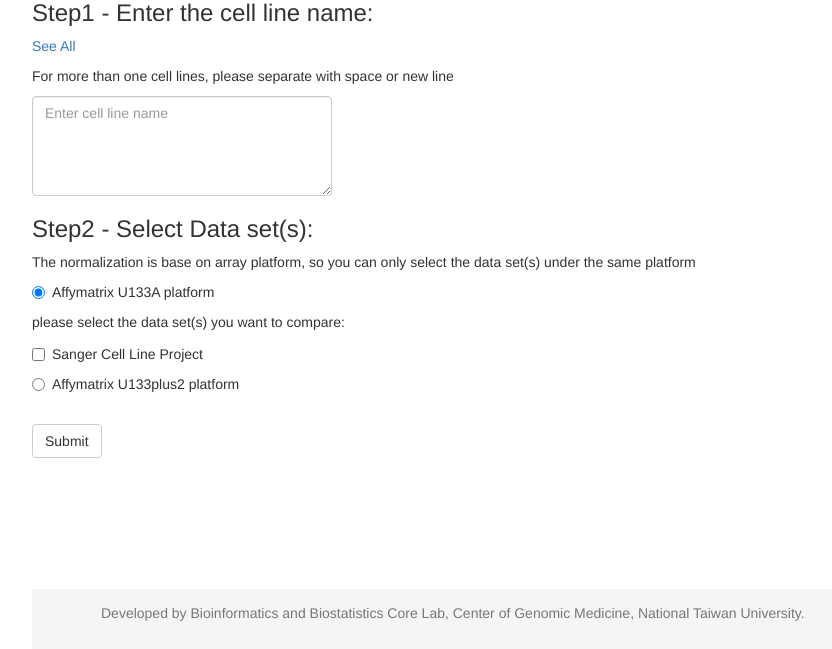
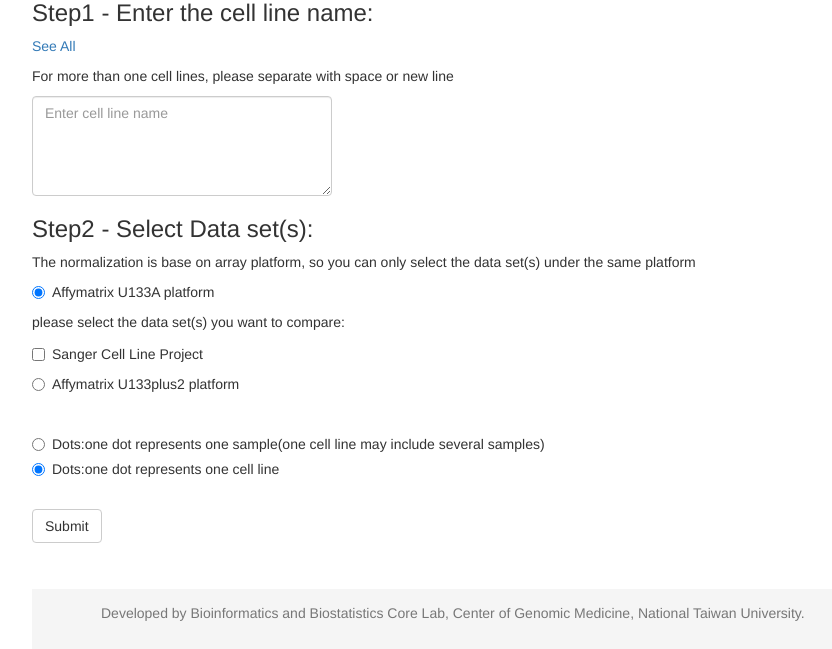
Before and after one commit to LeeYiFang/Carkinos, a Django app: page /similar_assessment in a window 1280 px wide; the page is wider, and only the part inside the window is pictured. Shown: the part 151-800 px from the top of that part, without its empty margins (38-870 px from the left). Run offline with Django 3.2, Linux system fonts and the light colour scheme; style sheets or scripts are compiled from the project's sources; parts of the project's set-up code (start-up, migrations or seed data) failed here and were passed over; some libraries are stand-ins or nearby versions.

Commit message:
[funciton2]fix bugs
no duplicate empty cell line table

```diff
--- a/src/probes/views.py
+++ b/src/probes/views.py
@@ -42,8 +42,12 @@ def pca(request):
     colorX=[]
     colorY=[]
     colorZ=[]
+    X=[]
+    Y=[]
+    Z=[]
     selected_name=[]
     all_name=[]
+    total_offset=[]
     sanger_val_pth=Path('../').resolve().joinpath('src','sanger_cell_line_proj.npy')
     nci_val_pth=Path('../').resolve().joinpath('src','nci60.npy')
     gse_val_pth=Path('../').resolve().joinpath('src','GSE36133.npy')
@@ -62,25 +66,23 @@ def pca(request):
             Xsanger = pca.fit_transform(tsanger_val)
             tsanger=pca.explained_variance_ratio_
             propotion=sum(tsanger[0:n-1])
-            X=list(Xsanger[:,0])
-            Y=list(Xsanger[:,1])
-            Z=list(Xsanger[:,2])
+
 
             output_cell=[]
             samples=Sample.objects.filter(dataset_id__name__in=['Sanger Cell Line Project'])
             ss=samples.select_related('cell_line_id','dataset_id','cell_line_id__name')
             cell_line_name =list(ss.values_list('cell_line_id__name', flat=True))
+            sanger_cellline=cell
             all_name=cell_line_name
-            sanger_cellline=cell
-
             temp=0
             for k in sanger_cellline:
-                #print(k.name)
                 scell=ss.filter(cell_line_id__name=k.name)
-                #print(scell)
+                all_name=list(filter((k.name).__ne__, all_name))
                 offset=list(scell.values_list('offset',flat=True))
+                total_offset=total_offset+offset
                 output_cell.append([k,[]])
                 counter=1
+
                 for i in offset:
                     for j in range(0,798):
                         if i!=j:
@@ -92,80 +94,113 @@ def pca(request):
                     colorZ.append(Xsanger[i][2])
                     counter=counter+1
                 temp=temp+1
-            #print(selected_name)
-            #print(colorY)
-            #print(sanger_cell[0][1])
+            for j in range(0,798):
+                if j not in total_offset:
+                    X.append(Xsanger[j][0])
+                    Y.append(Xsanger[j][1])
+                    Z.append(Xsanger[j][2])
     else:
         if 'NCI60' or 'GSE36133' in datas:
-
-            if 'NCI60' and 'GSE36133' in datas:
+            print(datas)
+            if 'NCI60' in datas and 'GSE36133' in datas:
                 dataset_name=['NCI60','GSE36133']
-                nci_val=np.matrix(nci_val)
+                nci_val=np.matrix(nci_val)[0:50,:]
                 tnci_val=np.transpose(nci_val)
-                gse_val=np.matrix(gse_val)
+                gse_val=np.matrix(gse_val)[0:50,:]
                 tgse_val=np.transpose(gse_val)
                 val=np.concatenate((tnci_val, tgse_val))
+                samples=Sample.objects.filter(dataset_id__name__in=dataset_name)
+                ss=samples.select_related('cell_line_id','dataset_id','cell_line_id__name')
+                cell_line_name =list(ss.values_list('cell_line_id__name', flat=True))  #all name in datasets
+
+
             elif 'NCI60' in datas:
                 dataset_name=['NCI60']
                 nci_val=nci_val[~np.isnan(nci_val).any(axis=1)]
                 nci_val=np.matrix(nci_val)
                 val=np.transpose(nci_val)
-
+                samples=Sample.objects.filter(dataset_id__name__in=dataset_name)
+                ss=samples.select_related('cell_line_id','dataset_id','cell_line_id__name')
+                cell_line_name =list(ss.values_list('cell_line_id__name', flat=True))  #all name in datasets
             else:
+                print("i am here")
                 dataset_name=['GSE36133']
                 gse_val=gse_val[~np.isnan(gse_val).any(axis=1)]
                 gse_val=np.matrix(gse_val)
                 val=np.transpose(gse_val)
+                samples=Sample.objects.filter(dataset_id__name__in=dataset_name)
+                #print(samples)
+                ss=samples.select_related('cell_line_id','dataset_id','cell_line_id__name')
+                cell_line_name =list(ss.values_list('cell_line_id__name', flat=True))  #all name in datasets
 
             pca= PCA(n_components=n)
             Xplus2 = pca.fit_transform(val)
             tplus2=pca.explained_variance_ratio_
             propotion=sum(tplus2[0:n-1])
-            X=list(Xplus2[:,0])
-            Y=list(Xplus2[:,1])
-            Z=list(Xplus2[:,2])
+
+            all_name=cell_line_name
+            output_cell=[]
 
 
-            output_cell=[]
-
-            #for d in dataset_name:
-            samples=Sample.objects.filter(dataset_id__name__in=dataset_name)
-            ss=samples.select_related('cell_line_id','dataset_id','cell_line_id__name')
-            cell_line_name =list(ss.values_list('cell_line_id__name', flat=True))
-            all_name=all_name+cell_line_name
-                #range_size=Sample.objects.filter(dataset_id__name__in=[d]).count()
             temp=0
 
             for k in cell:
-                #print(k.name)
-                scell=ss.filter(cell_line_id__name=k.name)
-                #print(scell)
+                all_name=list(filter((k.name).__ne__, all_name))
+                print(len(all_name))
+                scell_nci=ss.filter(dataset_id__name__in=["NCI60"],cell_line_id__name=k.name)
+                scell_ccle=ss.filter(dataset_id__name__in=["GSE36133"],cell_line_id__name=k.name)
                 output_cell.append([k,[]])
                 range_size=0
-                add_size=0
+
+                count_set=0
+                offset_nci=list(scell_nci.values_list('offset',flat=True))
+                offset_ccle=list(scell_ccle.values_list('offset',flat=True))
+                new_index=Sample.objects.filter(dataset_id__name__in=["NCI60"]).count()
+                offset_ccle=[x+new_index for x in offset_ccle]
+                if 'NCI60' in datas and 'GSE36133' in datas:
+                    offset=offset_nci+offset_ccle
+                    add_size=0
+                elif 'NCI60' in datas:
+                    offset=offset_nci
+                    add_size=0
+                else:
+                    offset=offset_ccle
+                    add_size=0
+                total_offset=total_offset+offset
                 for d in dataset_name:
-                    offset=list(scell.values_list('offset',flat=True))
-                    offset=[x+add_size for x in offset]
+
                     range_size=Sample.objects.filter(dataset_id__name__in=[d]).count()
 
 
                     counter=1
+                    print(add_size)
+                    print(range_size)
+
+
                     for i in offset:
                         for j in range(add_size,range_size+add_size):
                             if i!=j:
                                 output_cell[temp][1].append([counter,cell_line_name[j],d,np.linalg.norm(Xplus2[j]-Xplus2[i])])
-                        selected_name.append(k.name+'('+str(counter)+')')
-                        colorX.append(Xplus2[i][0])
-                        colorY.append(Xplus2[i][1])
-                        colorZ.append(Xplus2[i][2])
+                        if count_set == 0:
+                            selected_name.append(k.name+'('+str(counter)+')')
+                            colorX.append(Xplus2[i][0])
+                            colorY.append(Xplus2[i][1])
+                            colorZ.append(Xplus2[i][2])
                         counter=counter+1
-
+                    count_set=count_set+1
                     add_size=add_size+range_size
+                    print(offset)
 
                 temp=temp+1
 
 
-                #print(colorZ)
+            for j in range(0,len(Xplus2)):
+                if j not in total_offset:
+                    X.append(Xplus2[j][0])
+                    Y.append(Xplus2[j][1])
+                    Z.append(Xplus2[j][2])
+            print("X:",len(X))
+
     return render_to_response('pca.html',RequestContext(request,
     {
     'output_cell':output_cell,
--- a/src/templates/similar_assessment.html
+++ b/src/templates/similar_assessment.html
@@ -50,6 +50,19 @@
 
     </div>
     </br>
+    <div class="radio">
+            <label>
+                <input type="radio" name="show_type" value="d_sample" id="d_sample" >
+                Dots:one dot represents one sample(one cell line may include several samples)
+            </label>
+    </div>
+    <div class="radio">
+            <label>
+                <input type="radio" name="show_type" value="d_center" id="d_center" checked>
+                Dots:one dot represents one cell line
+            </label>
+    </div>
+    </br>
     <button class="btn btn-default" type="submit" id="submit">Submit</button>
 
     </form>
```
